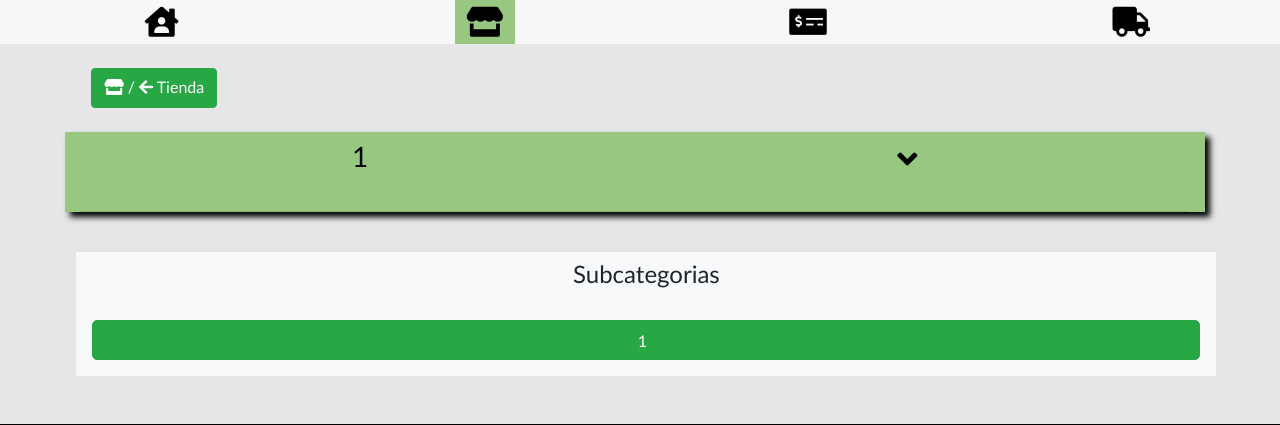
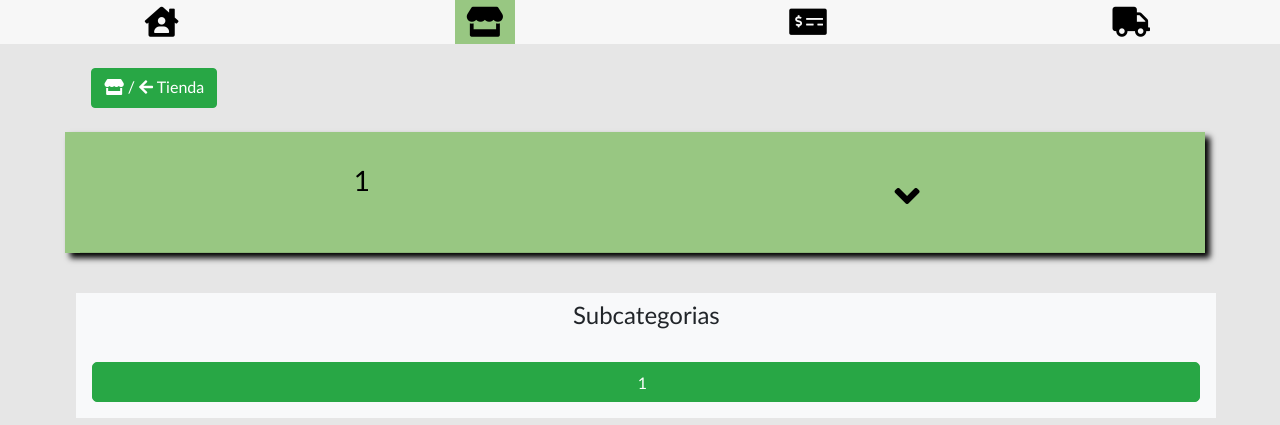
Before and after one commit to brightvr/portalorion, a PHP site: page /portalorion/categoria.php?categoria=1 in a window 1280 px wide. Shown: the part 97-522 px from the top of the page. Run offline with PHP 8.4, Linux system fonts and the light colour scheme; data that the repository does not hold is empty.

Commit message:
arreglando img circular categoria.php

```diff
--- a/categoria.php
+++ b/categoria.php
@@ -92,11 +92,11 @@ require 'componentes-interfaces/nav.php';
 
  <div style="width:90%; margin-left:5%; box-shadow: 5px 5px 6px black;" class="container fondo-verde btn-categorias">
 
-
+ <br>
  <div  class=" p-2 d-flex justify-content-around">
 
- <h3><img src="<?php echo $categoriaactual[0]['img'] ?>"><?php echo $_GET['categoria'] ?></h3>
- <h2 class="flecha-categoria"><i class="fas fa-angle-down miflecha"></i><i class="fas fa-angle-up d-none miflecha"></i></h2>
+ <h3><img class="mr-1" style="width: 60px; border-radius:50%;" src="<?php echo $categoriaactual[0]['img'] ?>"><?php echo $_GET['categoria'] ?></h3>
+ <h1 class="flecha-categoria mt-2"><i class="fas fa-angle-down miflecha"></i><i class="fas fa-angle-up d-none miflecha"></i></h1>
 
  </div>
  <hr>
```
